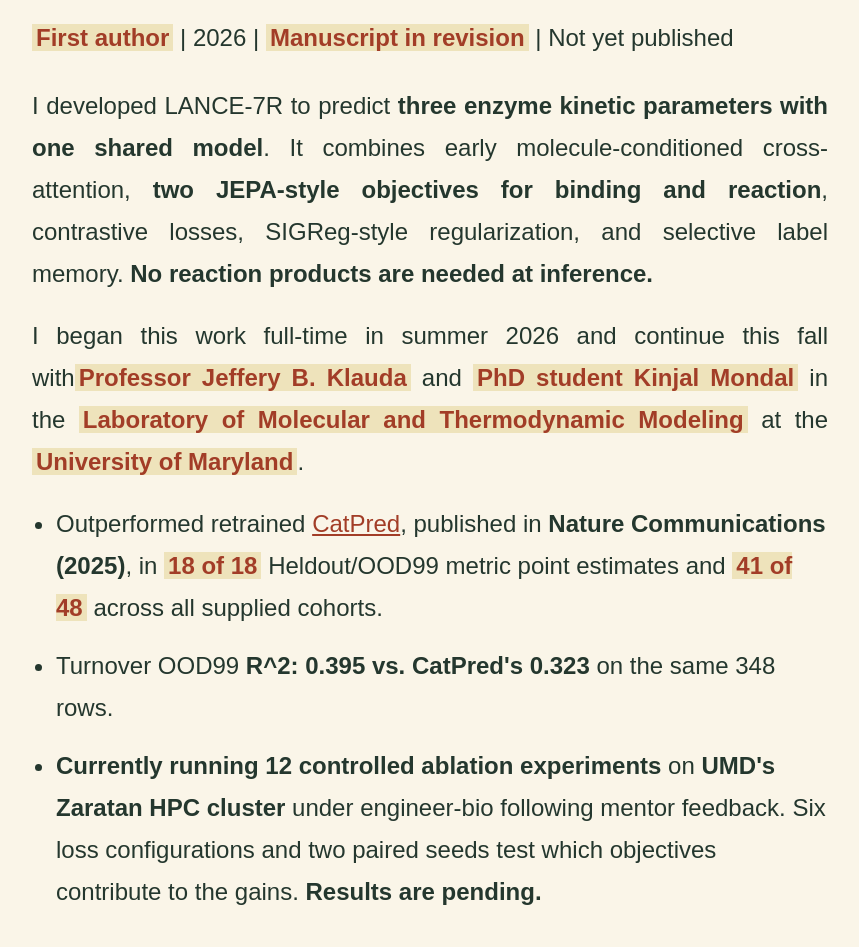
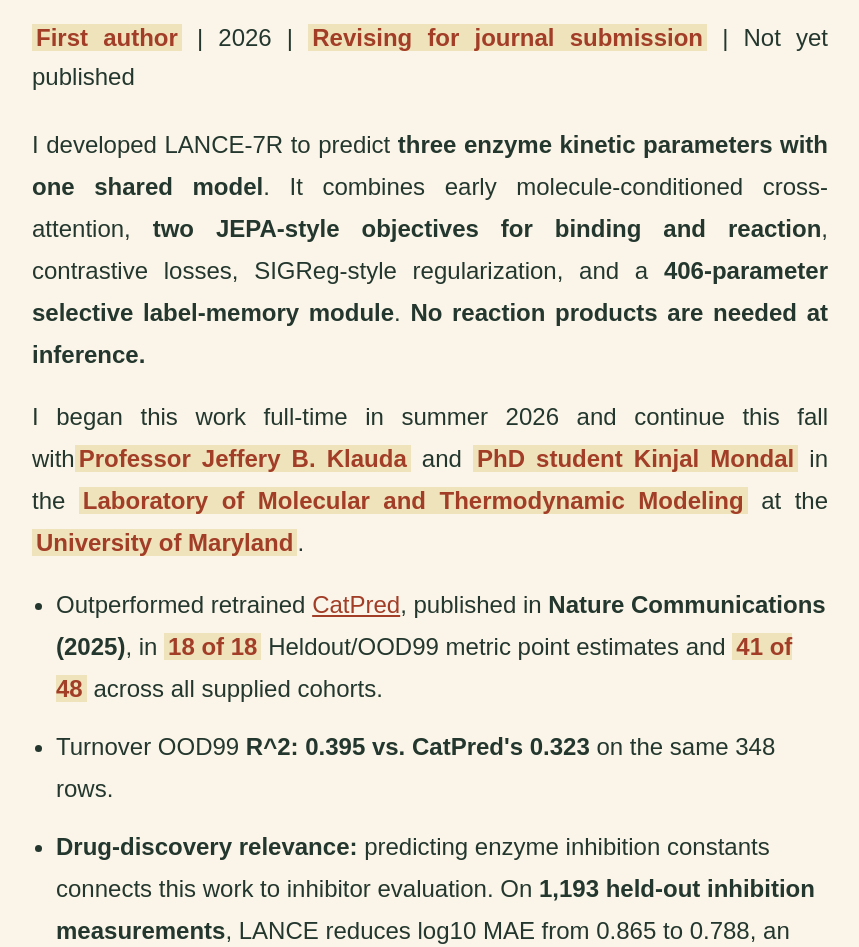
Before and after one commit to 2006coder/2006coder.github.io, a React (Vite) app: page / in a window 1280 px wide. Shown: the part 1862-2809 px from the top of the page, without its empty margins (210-1069 px from the left). Built offline with nearby package versions, Linux system fonts and the light colour scheme.

Commit message:
docs: clarify LANCE drug discovery relevance

```diff
--- a/src/pages/LancePage.tsx
+++ b/src/pages/LancePage.tsx
@@ -17,7 +17,7 @@
         <br/>
         <strong className="bg-highlight px-1 text-rust">Laboratory of Molecular and Thermodynamic Modeling</strong>
         <br/>
-        <strong className="bg-highlight px-1 text-rust">University of Maryland</strong> | Manuscript in revision | Not yet published
+        <strong className="bg-highlight px-1 text-rust">University of Maryland</strong> | Revising for journal submission | Not yet published
       </p>
       <p className="mb-5">
         Enzyme measurements are sparse and depend on experimental conditions. LANCE
@@ -32,7 +32,7 @@
         and <strong className="bg-highlight px-1 text-rust">PhD student Kinjal Mondal</strong>{" "}
         reviewed the manuscript and requested more ablation evidence. I am currently
         running <strong>12 controlled ablation experiments on UMD's Zaratan HPC
-        cluster</strong> under engineer-bio. <strong>Results are pending.</strong>{" "}
+        cluster</strong> under energybio-eng. <strong>Results are pending.</strong>{" "}
         <Link href="#ablation-study">See the study design --&gt;</Link>
       </p>
       <h2 className={heading}>One model, three predictions</h2>
@@ -124,6 +124,20 @@
         These results measure the complete system; they do not establish how much of the
         gain comes from either JEPA objective alone.
       </p>
+      <h2 className={heading}>Connecting molecular prediction to drug discovery</h2>
+      <p className="mb-5">
+        <strong>Inhibition constants connect enzyme modeling to inhibitor evaluation.</strong>{" "}
+        LANCE predicts <i>K</i><sub>i</sub> alongside turnover and substrate kinetics
+        from enzyme and molecular features. This makes the work relevant to the
+        computational characterization of enzyme inhibitors in drug discovery.
+      </p>
+      <p className="mb-5">
+        On <strong>1,193 held-out inhibition measurements</strong>, the complete
+        system reduces log10 MAE by <strong className="bg-highlight px-1 text-rust">8.9%</strong>{" "}
+        relative to retrained CatPred, from 0.865 to 0.788, and raises R^2 from
+        <strong> 0.633 to 0.674</strong>. These are benchmark prediction results;
+        prospective compound screening and experimental validation remain future work.
+      </p>
       <ResultsTable />
       <p className={meta}>
         CatPred: mean of ten outer ensembles. LANCE-7R: one
--- a/src/pages/WorkPage.tsx
+++ b/src/pages/WorkPage.tsx
@@ -18,14 +18,15 @@
           </h3>
           <p className="mb-7 text-[22px] leading-relaxed sm:text-2xl">
             <strong className="bg-highlight px-1 text-rust">First author</strong>{" "}
-            | 2026 | <strong className="bg-highlight px-1 text-rust">Manuscript in revision</strong>{" "}
+            | 2026 | <strong className="bg-highlight px-1 text-rust">Revising for journal submission</strong>{" "}
             | Not yet published
           </p>
           <p className="mb-5">
             I developed LANCE-7R to predict <strong>three enzyme kinetic parameters
             with one shared model</strong>. It combines early molecule-conditioned
             cross-attention, <strong>two JEPA-style objectives for binding and reaction</strong>,
-            contrastive losses, SIGReg-style regularization, and selective label memory.
+            contrastive losses, SIGReg-style regularization, and a <strong>406-parameter
+            selective label-memory module</strong>.
             <strong> No reaction products are needed at inference.</strong>
           </p>
           <p className="mb-5">
@@ -45,8 +46,13 @@
               across all supplied cohorts.</li>
             <li>Turnover OOD99 <strong>R^2: 0.395 vs. CatPred's 0.323</strong>{" "}
               on the same 348 rows.</li>
+            <li><strong>Drug-discovery relevance:</strong> predicting enzyme inhibition
+              constants connects this work to inhibitor evaluation. On <strong>1,193
+              held-out inhibition measurements</strong>, LANCE reduces log10 MAE from
+              0.865 to 0.788, an <strong className="bg-highlight px-1 text-rust">8.9% reduction</strong>{" "}
+              versus retrained CatPred.</li>
             <li><strong>Currently running 12 controlled ablation experiments</strong>{" "}
-              on <strong>UMD's Zaratan HPC cluster</strong> under engineer-bio following
+              on <strong>UMD's Zaratan HPC cluster</strong> under energybio-eng following
               mentor feedback. Six loss configurations and two paired seeds test which
               objectives contribute to the gains. <strong>Results are pending.</strong></li>
           </ul>
```
